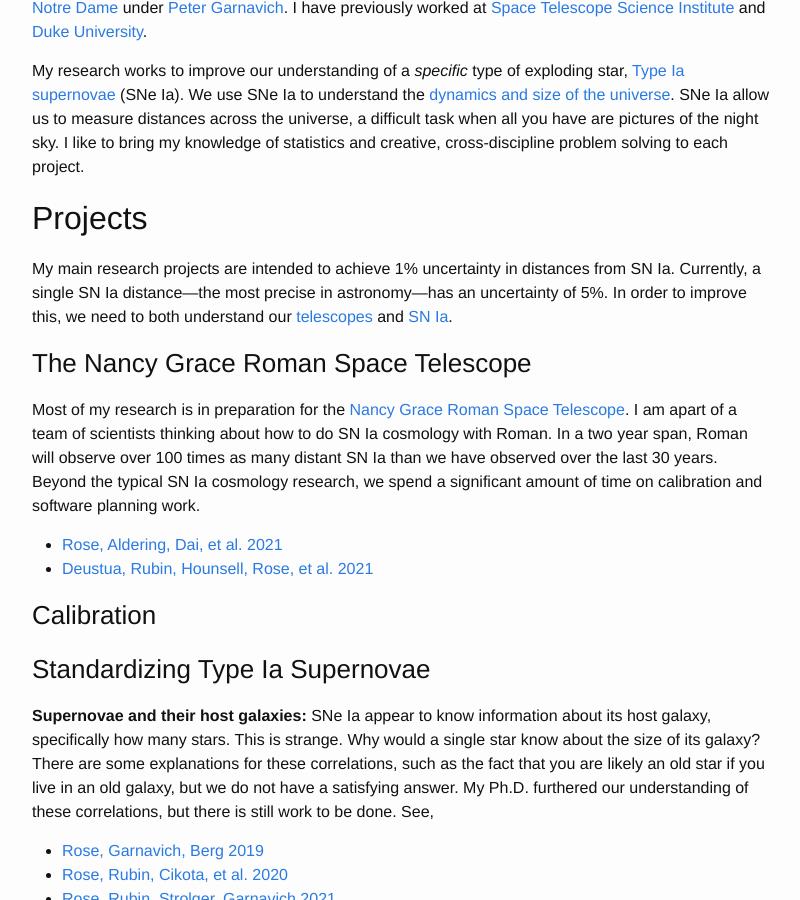
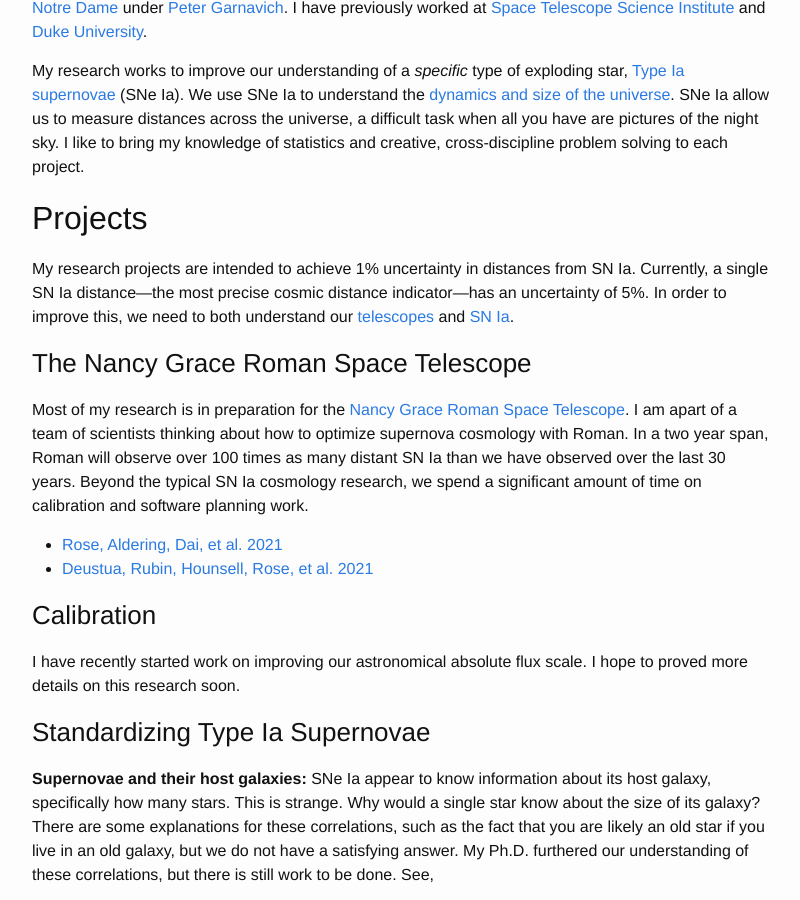
Before and after one commit to benjaminrose/benjaminrose.github.io, a Jekyll site: the page built from research.md, in a window 1280 px wide and 900 px high, scrolled down 259 px. Shown: the whole window, without its empty margins (238-1038 px from the left). Built offline with Jekyll 4.4.1, drawn with Linux system fonts in a browser that asks for light colours; some of the changed text lies outside the part shown.

Commit message:
fix: typos, wording improvements

```diff
--- a/research.md
+++ b/research.md
@@ -51,14 +51,14 @@
 <a id="projects"></a>
 ## Projects
 
-My main research projects are intended to achieve 1% uncertainty in distances from SN Ia. Currently, a single SN Ia distance—the most precise in astronomy—has an uncertainty of 5%. In order to improve this, we need to both understand our [telescopes](#cal) and [SN Ia](#standardizing).
+My research projects are intended to achieve 1% uncertainty in distances from SN Ia. Currently, a single SN Ia distance—the most precise cosmic distance indicator—has an uncertainty of 5%. In order to improve this, we need to both understand our [telescopes](#cal) and [SN Ia](#standardizing).
 
 <!-- <div style="padding-left: 25px; padding-right: 25px"> Use this to bring in the sub-projects -->
 <!-- Or just use class="wrapper" -->
 <a id="roman"></a>
 ### The Nancy Grace Roman Space Telescope
 
-Most of my research is in preparation for the [Nancy Grace Roman Space Telescope][roman]. I am apart of a team of scientists thinking about how to do SN Ia cosmology with Roman. In a two year span, Roman will observe over 100 times as many distant SN Ia than we have observed over the last 30 years. Beyond the typical SN Ia cosmology research, we spend a significant amount of time on calibration and software planning work.
+Most of my research is in preparation for the [Nancy Grace Roman Space Telescope][roman]. I am apart of a team of scientists thinking about how to optimize supernova cosmology with Roman. In a two year span, Roman will observe over 100 times as many distant SN Ia than we have observed over the last 30 years. Beyond the typical SN Ia cosmology research, we spend a significant amount of time on calibration and software planning work.
 
 [roman]: https://roman.gsfc.nasa.gov
 
@@ -69,7 +69,7 @@
 <a id="cal"></a>
 ### Calibration
 
-
+I have recently started work on improving our astronomical absolute flux scale. I hope to proved more details on this research soon.
 
 <a id="standardizing"></a>
 ### Standardizing Type Ia Supernovae
@@ -123,7 +123,7 @@
 [articles]: https://ui.adsabs.harvard.edu/search/filter_property_fq_property=AND&filter_property_fq_property=property%3A%22notrefereed%22&fq=%7B!type%3Daqp%20v%3D%24fq_property%7D&fq_property=(property%3A%22notrefereed%22)&q=orcid%3A0000-0002-1873-8973&sort=date%20desc%2C%20bibcode%20desc&p_=0
 
 
-Here is a reverse chronological list of non-papers: posters, talks, and other unpublished content.
+<!-- Here is a reverse chronological list of non-papers: posters, talks, and other unpublished content.
 
 <ul>
 {% for pres in site.presentations reversed %}
@@ -134,4 +134,4 @@
       <li>{{ pres.content | markdownify }}</li>
       </ul>
 {% endfor %}
-</ul>
+</ul>  -->
```
Also changed, not shown: index.md (+1 -1 lines).
